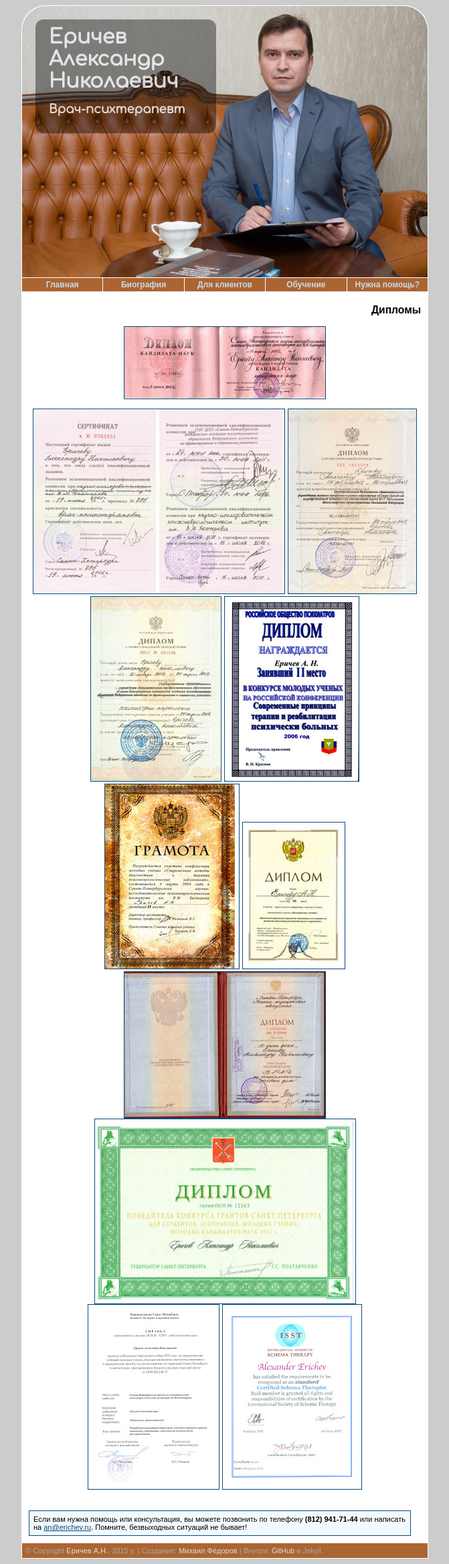
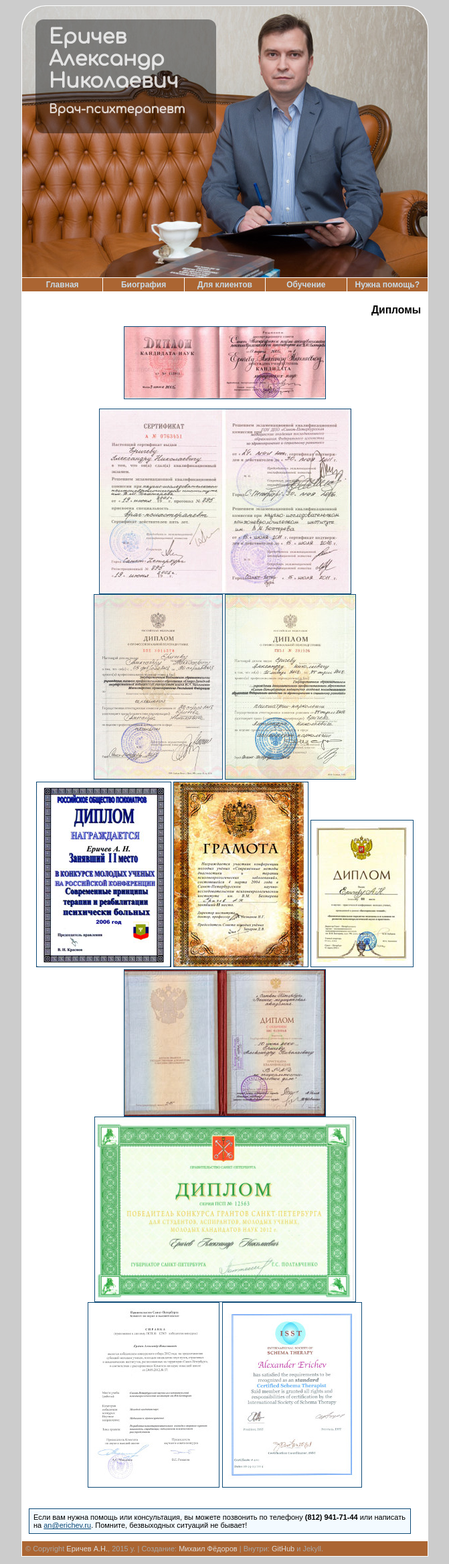
Before and after one commit to i-vanhoe/erichev.ru, a Jekyll site: the page built from _pages/bio/dip.html, in a window 1280 px wide. Shown: the whole page at 67% size, without its empty margins (304-975 px from the left). Built offline with Jekyll 4.4.1, drawn with Linux system fonts in a browser that asks for light colours.

Commit message:
Diplomas

```diff
--- a/_pages/bio/dip.html
+++ b/_pages/bio/dip.html
@@ -8,7 +8,7 @@ permalink: /bio/dip/
 
 <div style="text-align: center;">
 <a href="/i/diplomas/kandid.jpg" data-lightbox="dip" data-title=""><img src="/i/diplomas/kandid_tn.jpg" border="1" alt="" /></a><br /><br />
-<a href="/i/diplomas/spec.jpg" data-lightbox="dip" data-title=""><img src="/i/diplomas/spec_tn.jpg" border="1" alt="" /></a>
+<a href="/i/diplomas/spec.jpg" data-lightbox="dip" data-title=""><img src="/i/diplomas/spec_tn.jpg" border="1" alt="" /></a><br />
 <a href="/i/diplomas/sks.jpg" data-lightbox="dip" data-title=""><img src="/i/diplomas/sks_tn.jpg" border="1" alt="" /></a>
 <a href="/i/diplomas/drg.jpg" data-lightbox="dip" data-title=""><img src="/i/diplomas/drg_tn.jpg" border="1" alt="" /></a>
 <a href="/i/diplomas/diplom1.jpg" data-lightbox="dip" data-title=""><img src="/i/diplomas/diplom1_tn.jpg" border="1" alt="" /></a>
```
